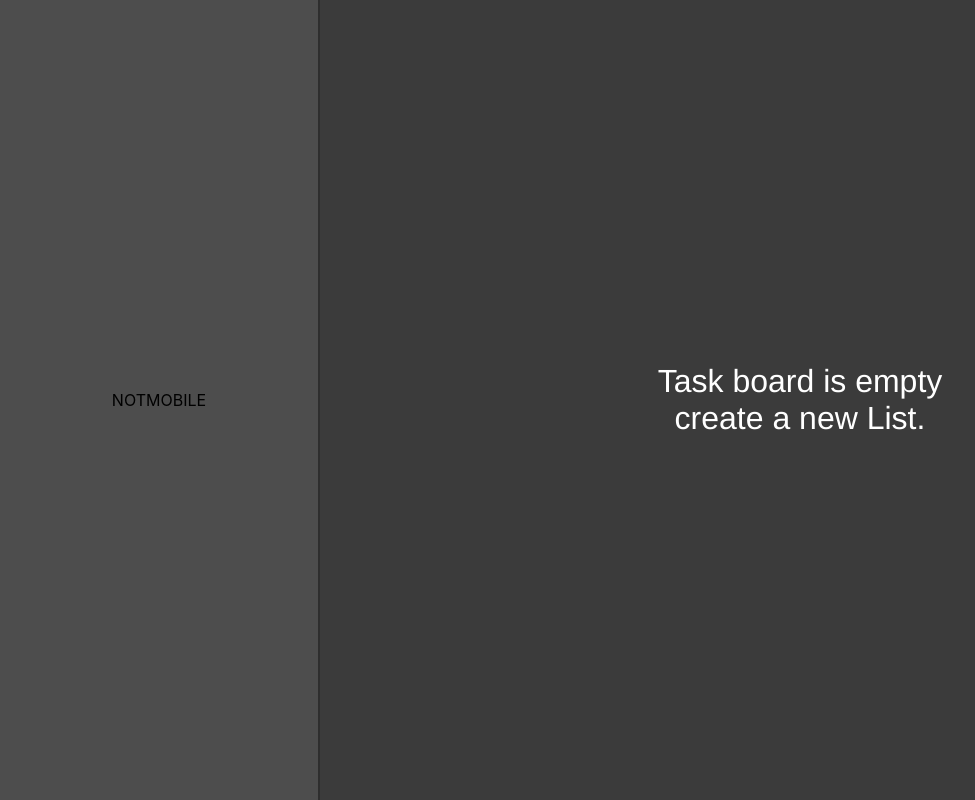
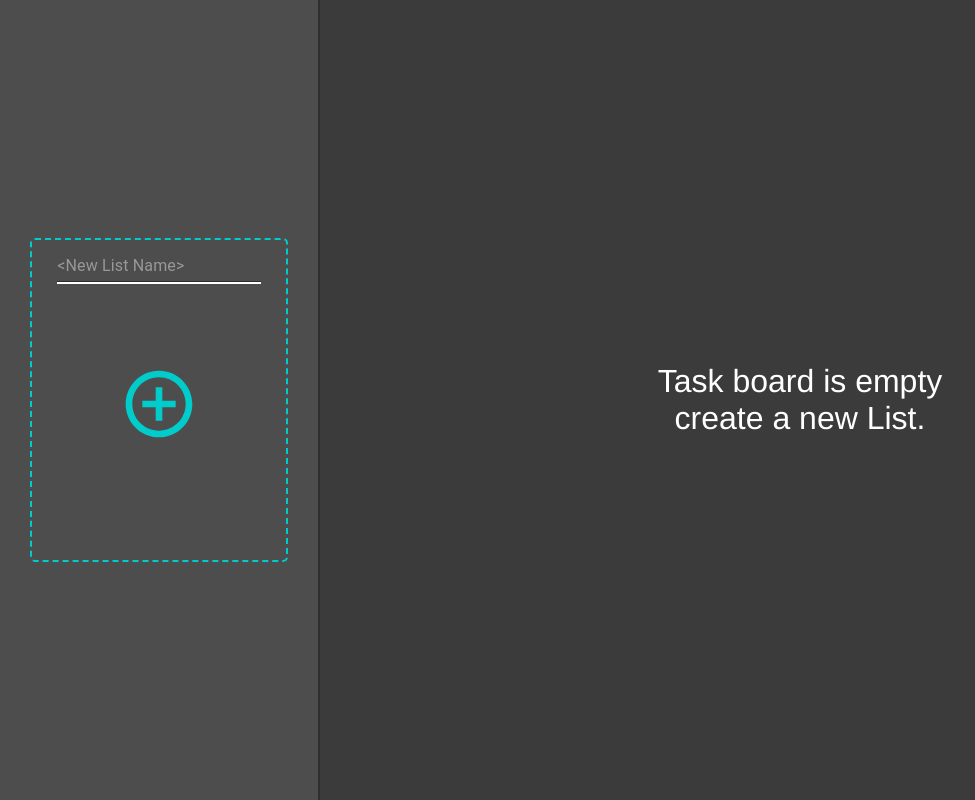
Before and after one commit to jiroquijano/optimise-task-list-client, a React (Create React App) app: page / in a window 1280 px wide. Shown: the whole page, without its empty margins (0-975 px from the left). Built offline with nearby package versions, Linux system fonts and the light colour scheme.

Commit message:
created AddListTemplate component for creating Lists

```diff
--- a/package.json
+++ b/package.json
@@ -5,6 +5,7 @@
   "dependencies": {
     "@emotion/react": "^11.6.0",
     "@emotion/styled": "^11.6.0",
+    "@mui/icons-material": "^5.2.0",
     "@mui/material": "^5.2.1",
     "@mui/styles": "^5.2.1",
     "@testing-library/jest-dom": "^5.15.1",
--- /dev/null
+++ b/src/components/AddListTemplate.jsx
@@ -0,0 +1,72 @@
+import React, {useState} from 'react';
+import { makeStyles } from '@mui/styles';
+import { Grid } from '@mui/material';
+import AddCircleOutlineIcon from '@mui/icons-material/AddCircleOutline';
+import { Input } from '@mui/material';
+
+const useStyles = makeStyles({
+    root: {
+        display: 'flex',
+        height: '40%',
+        width: '80%',
+        background: '#4D4D4D',
+        border: 'dashed 2px #00CCCC',
+        borderRadius: '5px',
+        alignItems: 'flex-start',
+        justifyContent: 'center'
+    },
+    rootGrid: {
+        width: '100%',
+        display: 'flex'
+    },
+    inputContainer: {
+        display: 'flex',
+        width: '100%',
+        alignItems: 'center',
+        justifyContent: 'center',
+        paddingTop: '10px'
+    },
+    addIconContainer: {
+        display: 'flex',
+        width: 'auto',
+        alignItems: 'center',
+        justifyContent: 'center',
+        cursor: 'pointer',
+        paddingTop: '10vh'
+    },
+    inputStyle: {
+        '&.underline': {
+            borderBottom: `2px solid white`
+        },
+    }
+});
+
+const AddListTemplate = () => {
+    const classes = useStyles();
+    const [inputName, setInputName] = useState('');
+    return (
+        <div className={classes.root}>
+            <Grid className={classes.rootGrid} container direction={'column'}>
+                <Grid className={classes.inputContainer} xs={2} item>
+                    <Input
+                        placeholder='<New List Name>'
+                        sx={{color: '#FFFFFF', width: '80%', textAlign: 'center'}}
+                        value={inputName}
+                        classes={{
+                            root: classes.inputStyle,
+                            underline: 'underline'
+                        }}
+                        onChange={(e)=>{
+                            setInputName(e.target.value);
+                        }}
+                    />
+                </Grid>
+                <Grid className={classes.addIconContainer} xs={10} item>
+                    <AddCircleOutlineIcon sx={{ color: '#00CCCC', fontSize: '5rem' }}/>
+                </Grid>
+            </Grid>
+        </div>
+    )
+}
+
+export default AddListTemplate;
--- a/src/pages/TaskBoardPage.jsx
+++ b/src/pages/TaskBoardPage.jsx
@@ -3,6 +3,7 @@ import {makeStyles} from '@mui/styles/'
 import { Grid } from '@mui/material';
 import useMediaQuery from '@mui/material/useMediaQuery';
 import EmptyTaskBoardSpiel from '../components/EmptyTaskBoardSpiel';
+import AddListTemplate from '../components/AddListTemplate';
 
 const useStyles = makeStyles({
     rootGrid: ({mobile}) => ({
@@ -31,15 +32,13 @@ const useStyles = makeStyles({
 });
 
 const TaskBoardPage = () => {
-    const mobile = useMediaQuery('(max-width:600px)')
+    const mobile = useMediaQuery('(max-width:600px)');
     const classes = useStyles({mobile});
     //fetch all lists on mount
     return (
         <Grid className={classes.rootGrid} container direction={mobile ? 'column' : 'row'}>
             <Grid className={classes.dockedContainer} xs={2} sm={3} item >
-                <div>
-                    {mobile? 'MOBILE': 'NOTMOBILE'}
-                </div>
+                {!mobile && <AddListTemplate/>}
             </Grid>
             <Grid className={classes.taskBoardContainer} xs={10} sm={9} item>
                 <EmptyTaskBoardSpiel/>
```
Also changed, not shown: 1 other file (tests, documents, lock files or other folders).
